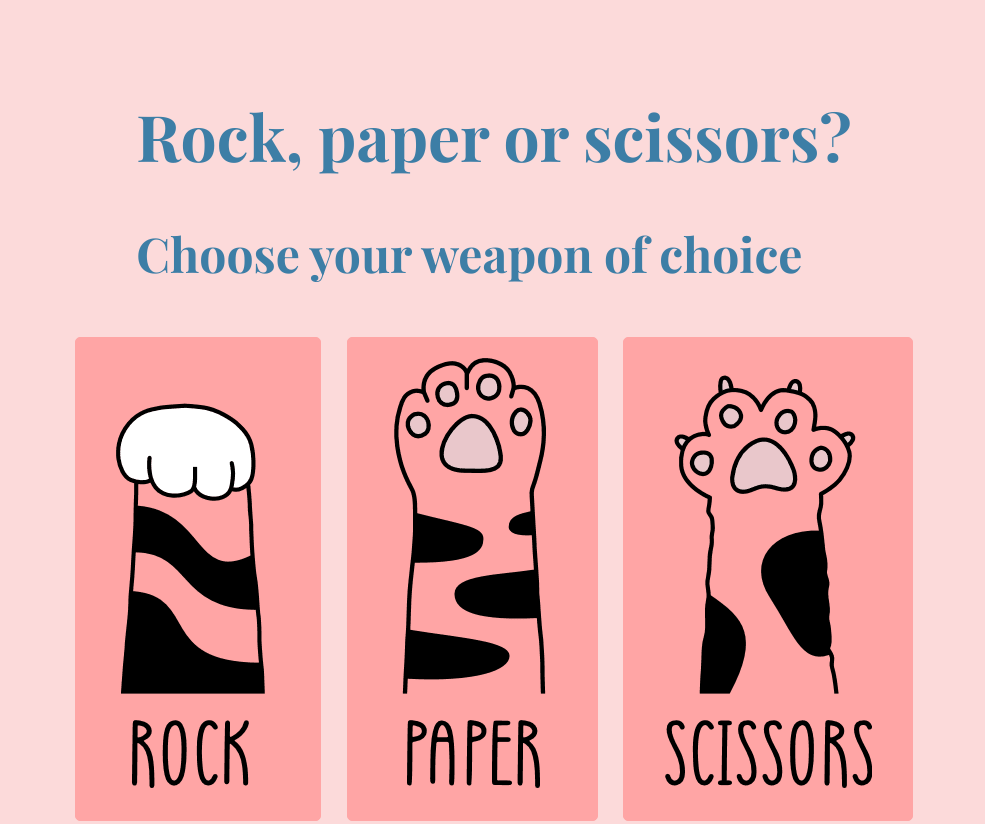
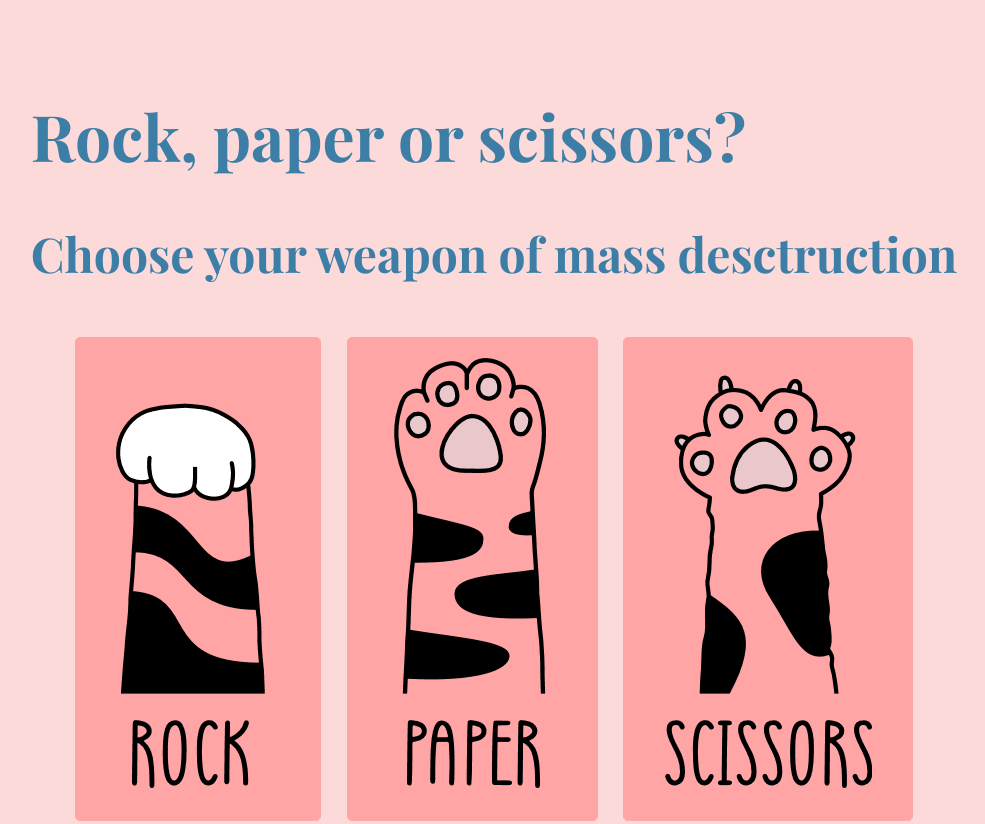
Before and after one commit to Sieglindevwb/12_Games, a plain HTML site: page 1_Rock-paper-scissors/index.html in a window 1280 px wide. Shown: the top 824 px of the page, without its empty margins (146-1131 px from the left). Drawn offline with Linux system fonts and the light colour scheme; a web font is replaced by a local one.

Commit message:
Add folder of new game

```diff
--- a/1_Rock-paper-scissors/index.html
+++ b/1_Rock-paper-scissors/index.html
@@ -12,7 +12,7 @@
 <body>
     <header>
         <h1>Rock, paper or scissors?</h1>
-        <h2>Choose your weapon of choice</h2>
+        <h2>Choose your weapon of mass desctruction</h2>
     </header>
         <div class="choices">
         <button class="choiceBtn" data-choice="rock"><img src="./img/rock-cat.png" alt="Paw of a cat showing rock"></button>
```
Also changed, not shown: 2_21-cards-game/index.html (added), 2_21-cards-game/script.js (added).
